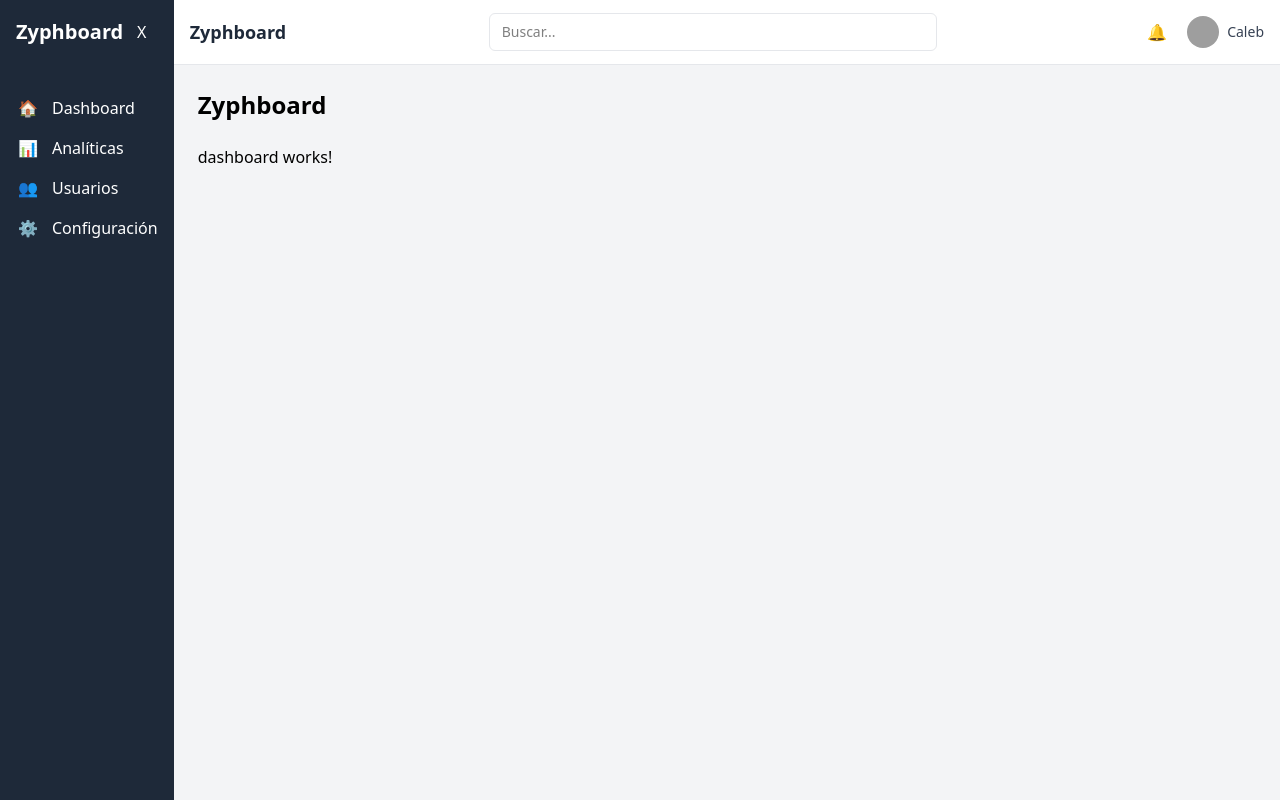
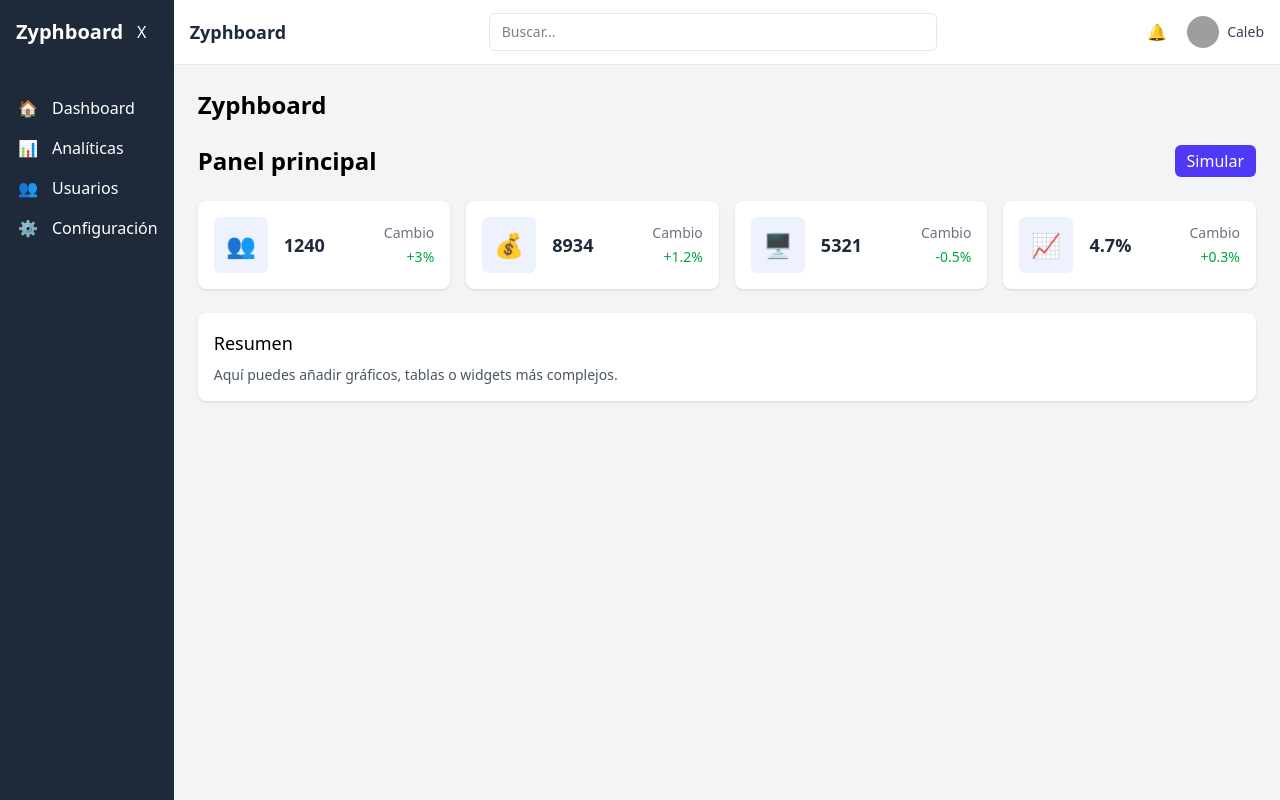
Before and after one commit to Calebabisai/Zyphboard, an Angular app: page /dashboard in a window 1280 px wide. Built offline with nearby package versions, Linux system fonts and the light colour scheme; grey boxes are pictures that could not be loaded.

Commit message:
Cambio: Se he implementado dashboard y cardComponent

```diff
--- a/src/app/features/analytics/analytics.ts
+++ b/src/app/features/analytics/analytics.ts
@@ -5,7 +5,7 @@ import { Component } from '@angular/core';
   standalone: true,
   imports: [],
   templateUrl: './analytics.html',
-  styleUrl: './analytics.css',
+  styleUrls: ['./analytics.css'],
 })
 export class Analytics {
 
--- a/src/app/features/auth/login/login.ts
+++ b/src/app/features/auth/login/login.ts
@@ -5,7 +5,7 @@ import { Component } from '@angular/core';
   standalone: true,
   imports: [],
   templateUrl: './login.html',
-  styleUrl: './login.css',
+  styleUrls: ['./login.css'],
 })
 export class Login {
 
--- a/src/app/features/dashboard/dashboard.html
+++ b/src/app/features/dashboard/dashboard.html
@@ -1 +1,24 @@
-<p>dashboard works!</p>
+<div class="space-y-6">
+  <div class="flex items-center justify-between">
+    <h2 class="text-2xl font-semibold">Panel principal</h2>
+    <div>
+      <button (click)="bump()" class="px-3 py-1 bg-indigo-600 text-white rounded-md">Simular</button>
+    </div>
+  </div>
+
+  <!-- Grid de cards -->
+  <div class="grid grid-cols-1 sm:grid-cols-2 lg:grid-cols-4 gap-4">
+    <app-card title="Usuarios" [value]="users()" icon="👥" delta="+3%"></app-card>
+    <app-card title="Ingresos" [value]="revenue()" icon="💰" delta="+1.2%"></app-card>
+    <app-card title="Sesiones" [value]="sessions()" icon="🖥️" delta="-0.5%"></app-card>
+    <app-card title="Conversión" [value]="conversion() + '%'" icon="📈" delta="+0.3%"></app-card>
+  </div>
+
+  <!-- Espacio para widgets adicionales -->
+  <section class="mt-6">
+    <div class="bg-white rounded-lg shadow-sm p-4">
+      <h3 class="text-lg font-medium mb-2">Resumen</h3>
+      <p class="text-sm text-gray-600">Aquí puedes añadir gráficos, tablas o widgets más complejos.</p>
+    </div>
+  </section>
+</div>
--- a/src/app/features/dashboard/dashboard.ts
+++ b/src/app/features/dashboard/dashboard.ts
@@ -1,12 +1,25 @@
-import { Component } from '@angular/core';
+import { Component, signal } from '@angular/core';
+import { Card } from '../../shared/components/card/card';
 
 @Component({
   selector: 'app-dashboard',
   standalone: true,
-  imports: [],
+  imports: [Card],
   templateUrl: './dashboard.html',
-  styleUrl: './dashboard.css',
+  styleUrls: ['./dashboard.css'],
 })
 export class Dashboard {
+  //Datos mock para las tarjetas del dashboard
+  users = signal(1240);
+  revenue = signal(8934);
+  sessions = signal(5321);
+  conversion = signal(4.7);
 
+  //(Funciones para actualizar las signals (simular cambios))
+    bump() {
+    this.users.update(v => v + Math.floor(Math.random() * 10));
+    this.revenue.update(v => v + Math.floor(Math.random() * 200));
+    this.sessions.update(v => v + Math.floor(Math.random() * 50));
+    this.conversion.update(v => Number((this.conversion() + Math.random() * 0.3).toFixed(1)));
+  }
 }
--- a/src/app/features/settings/settings.ts
+++ b/src/app/features/settings/settings.ts
@@ -5,7 +5,7 @@ import { Component } from '@angular/core';
   standalone: true,
   imports: [],
   templateUrl: './settings.html',
-  styleUrl: './settings.css',
+  styleUrls: ['./settings.css'],
 })
 export class Settings {
 
--- a/src/app/features/users/users.ts
+++ b/src/app/features/users/users.ts
@@ -5,7 +5,7 @@ import { Component } from '@angular/core';
   standalone: true,
   imports: [],
   templateUrl: './users.html',
-  styleUrl: './users.css',
+  styleUrls: ['./users.css'],
 })
 export class Users {
 
--- a/src/app/layouts/auth-layout/auth-layout.ts
+++ b/src/app/layouts/auth-layout/auth-layout.ts
@@ -5,7 +5,7 @@ import { Component } from '@angular/core';
   standalone: true,
   imports: [],
   templateUrl: './auth-layout.html',
-  styleUrl: './auth-layout.css',
+  styleUrls: ['./auth-layout.css'],
 })
 export class AuthLayout {
 
--- a/src/app/shared/components/card/card.html
+++ b/src/app/shared/components/card/card.html
@@ -1 +1,16 @@
-<p>card works!</p>
+<div class="bg-white rounded-lg shadow-sm p-4 flex items-center gap-4">
+    <div class="p-3 bg-indigo-50 text-indigo-600 rounded-md text-2xl">{{ icon() }}</div>
+
+
+<div class="flex-1">
+    <div class="text-sm text-gray-500"> {{ tittle() }}</div>
+    <div class="text-lg font-semibold text-gray-800">{{ value() }}</div>
+</div>
+
+@if (delta()) {
+    <div class="text-right">
+        <div class="text-sm text-gray-500">Cambio</div>
+        <div class="mt-1 text-sm text-green-600">{{ delta() }}</div>
+    </div>
+}
+</div>
--- a/src/app/shared/components/card/card.ts
+++ b/src/app/shared/components/card/card.ts
@@ -1,4 +1,4 @@
-import { Component } from '@angular/core';
+import { Component, input } from '@angular/core';
 
 @Component({
   selector: 'app-card',
@@ -8,5 +8,9 @@ import { Component } from '@angular/core';
   styleUrl: './card.css',
 })
 export class Card {
-
+  //Inputs para personalizar la tarjeta
+  tittle = input<string>('');
+  value = input<string | number>('');
+  icon = input<string>('');
+  delta = input<string | null>(null);
 }
--- a/src/app/shared/components/navbar/navbar.ts
+++ b/src/app/shared/components/navbar/navbar.ts
@@ -5,7 +5,7 @@ import { Component, signal } from '@angular/core';
   standalone: true,
   imports: [],
   templateUrl: './navbar.html',
-  styleUrl: './navbar.css',
+  styleUrls: ['./navbar.css'],
 })
 export class Navbar {
 
--- a/src/app/shared/components/sidebar/sidebar.ts
+++ b/src/app/shared/components/sidebar/sidebar.ts
@@ -6,7 +6,7 @@ import { RouterLink } from '@angular/router';
   standalone: true,
   imports: [RouterLink],
   templateUrl: './sidebar.html',
-  styleUrl: './sidebar.css',
+  styleUrls: ['./sidebar.css'],
 })
 export class Sidebar {
   //Signal interna (Este component maneja su propio estado)
```
